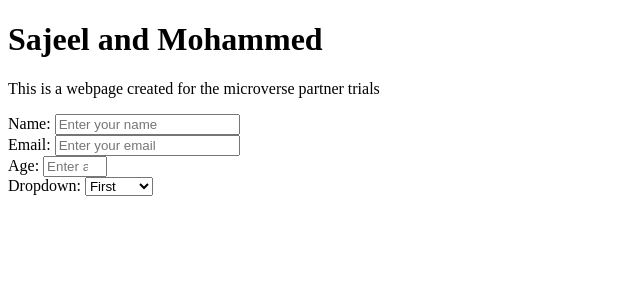
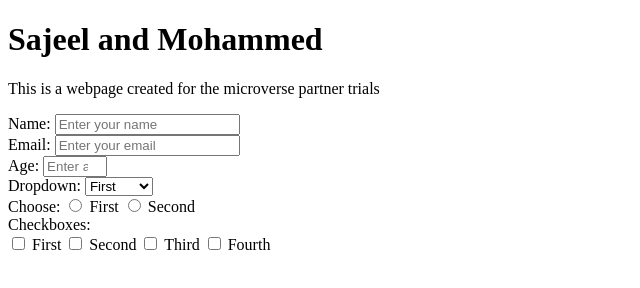
Before and after one commit to mhamedGd/SecondProjectSajeelandMohammed, a plain HTML site: page index.html in a window 1280 px wide. Shown: the whole page, without its empty margins (0-640 px from the left). Drawn offline with Linux system fonts and the light colour scheme.

Commit message:
Checkboxes completed

```diff
--- a/index.html
+++ b/index.html
@@ -18,7 +18,22 @@
         <select id="dropdown">
             <option>First</option>
             <option>Second</option>
-        </select>
+        </select><br>
+        <label>Choose: </label>
+        <input type="radio" id="box1" name="checkbox" value="First">
+        <label for="box1">First</label>
+        <input type="radio" id="box2" name="checkbox" value="Second">
+        <label for="box2">Second</label><br>
+        <label>Checkboxes:</label><br>
+        <input type="checkbox" id="check1" value="check1">
+        <label for="check1">First</label>
+        <input type="checkbox" id="check2" value="check2">
+        <label for="check2">Second</label>
+        <input type="checkbox" id="check3" value="check3">
+        <label for="check3">Third</label>
+        <input type="checkbox" id="check4" value="check4">
+        <label for="check4">Fourth</label>
+
     </form>
   </body>
 </html>
```
